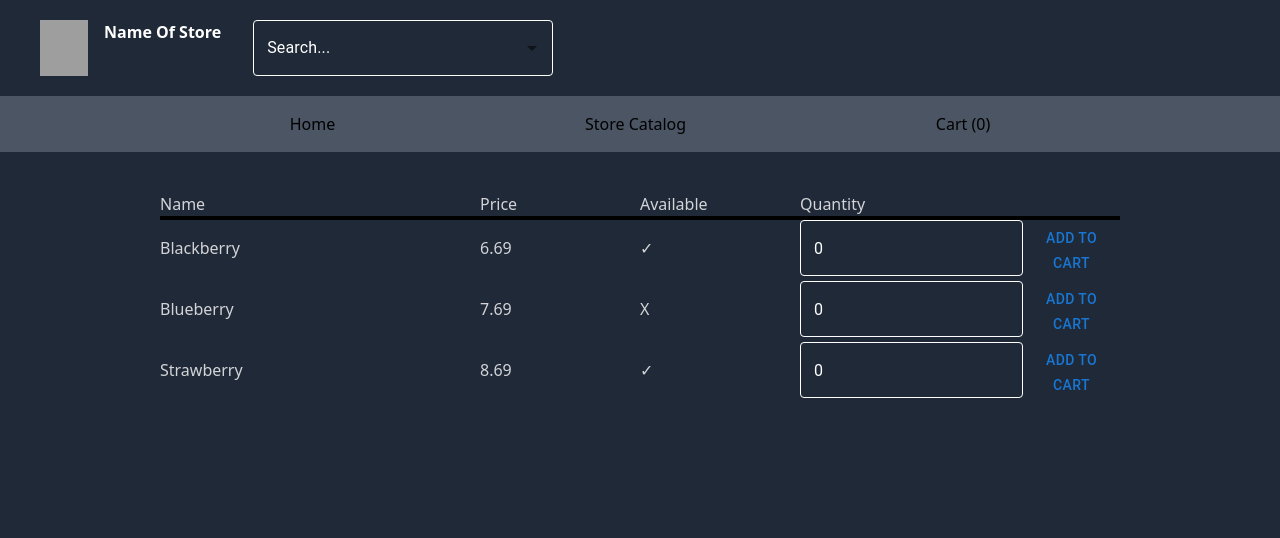
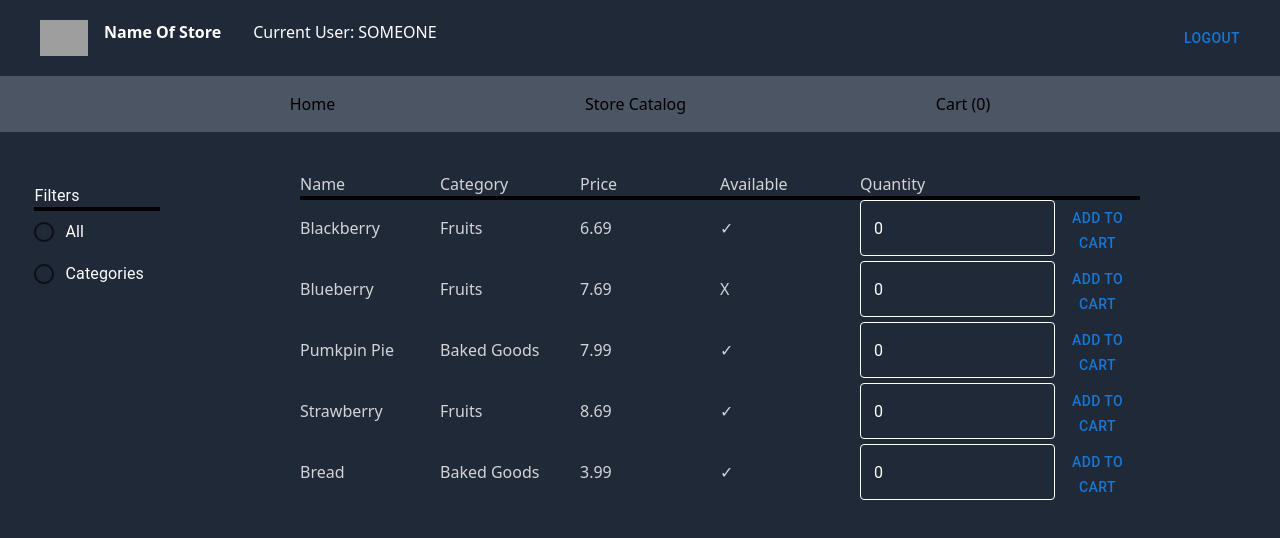
Before and after one commit to RickyBoall/EECS4413_Project, a React (Create React App) app: page /catalog in a window 1280 px wide. Shown: the top 538 px of the page. Built offline with nearby package versions, Linux system fonts and the light colour scheme; grey boxes are pictures that could not be loaded.

Commit message:
Added sign in flow and sorted items

```diff
--- a/src/App.js
+++ b/src/App.js
@@ -1,19 +1,34 @@
 import logo from './logo.svg';
 import './App.css';
-import { useState } from 'react';
+import { useEffect, useState } from 'react';
 import {BrowserRouter, Routes, Route} from 'react-router-dom';
-import {Home, CatalogPage, Page2} from './pages';
+import {Home, CatalogPage, Page2, LoginPage} from './pages';
 // import Home from './pages/Home';
 
 function App() {
   const [cart, setCart] = useState([]);
+  const [loggedIn, setLoggedIn] = useState(false);
+
+  useEffect(() => {
+    let user = window.localStorage.getItem("user");
+    // console.log(user);
+    if(user === null || user === "") {
+      setLoggedIn(false);
+    } else {
+      setLoggedIn(true);
+    }
+  }, [])
 
   return (
     <BrowserRouter basename="/">
       <Routes>
-      <Route path="/catalog" element={<CatalogPage cart={cart} setCart={(e) => setCart(e)} />} />
-      <Route path="/cart" element={<Page2 cart={cart} setCart={(e) => setCart(e)} />} />
+        <Route path="/catalog" element={<CatalogPage cart={cart} setCart={(e) => setCart(e)} />} />
+        <Route path="/cart" element={<Page2 cart={cart} setCart={(e) => setCart(e)} />} />
+        {loggedIn ?
         <Route path="*" element={<Home cart={cart} setCart={(e) => setCart(e)}/>} />
+        :
+        <Route path="*" element={<LoginPage/>} />
+      }
       </Routes>
     </BrowserRouter>
   );
--- a/src/components/BasePage.js
+++ b/src/components/BasePage.js
@@ -17,7 +17,7 @@ const StyledAutocomplete = styled(Autocomplete) ({
       }
 })
 
-export default function BasePage({ cart, setCart }) {
+export default function BasePage({ cart, setCart, notLoggedIn }) {
     const [items, setItems] = useState([
         {
             "id": 4,
@@ -47,6 +47,7 @@ export default function BasePage({ cart, setCart }) {
         })
         setItemNames(nameArr)
     }, [])
+
     return (
         <div>
             <div className="flex px-10 py-5">
@@ -55,10 +56,22 @@ export default function BasePage({ cart, setCart }) {
                     <h4 className="text-white font-semibold">Name Of Store</h4>
                 </div>
                 <div className="flex ml-8">
-                    <StyledAutocomplete sx={{ width: 300 }} options={itemNames} renderInput={(params) => <TextField {...params} label={<p style={{ "color" : "white" }}> Search... </p>} />} />
+                    <p className="text-white"> Current User: SOMEONE </p>
+                </div>
+                <div className="absolute mr-8 right-0">
+                    {notLoggedIn ?
+                        null
+                    :
+                        <Button onClick={() => {window.localStorage.removeItem('user'); window.location.reload();}}> Logout </Button>
+                    }
+                    {/* <StyledAutocomplete sx={{ width: 300 }} options={itemNames} renderInput={(params) => <TextField {...params} label={<p style={{ "color" : "white" }}> Search... </p>} />} /> */}
                 </div>
             </div>
             <div className="flex items-center px-10 h-14 bg-gray-600 w-full justify-between">
+                {notLoggedIn ?
+                    null
+                :
+                <>
                     <div></div>
                     <div className="">
                         <Link to="/home"> Home </Link>
@@ -70,6 +83,8 @@ export default function BasePage({ cart, setCart }) {
                         <Link to="/cart"> Cart ({cart.length}) </Link>
                     </div>
                     <div></div>
+                </>
+                }
             </div>
         </div>
     )
--- a/src/components/ItemsList.js
+++ b/src/components/ItemsList.js
@@ -1,5 +1,5 @@
 import { useState, useEffect } from "react";
-import { Button, TextField, styled } from "@mui/material";
+import { Button, TextField, styled, Modal, RadioGroup, Radio, FormControl, FormLabel, FormControlLabel } from "@mui/material";
 
 const StyledTextField = styled(TextField) ({
     '& label.Mui-focused': {
@@ -25,8 +25,12 @@ const StyledTextField = styled(TextField) ({
 })
 
 export default function ItemsList({ storeItems, cart, setCart }) {
-    const [items, setItems] = useState(storeItems)
-    const [quantities, setQuantities] = useState([])
+    const [items, setItems] = useState(storeItems);
+    const [quantities, setQuantities] = useState([]);
+    const [modalOpen, setModalOpen] = useState(false);
+    const [selectedItem, setSelectedItem] = useState({});
+    const originalItemsArr = storeItems;
+
     useEffect(() => {
         let tempArr = [];
         storeItems.map((item) => {
@@ -50,10 +54,46 @@ export default function ItemsList({ storeItems, cart, setCart }) {
         setQuantities([...tempArr]);
     }
 
+    const compareStrings = (a, b) => {
+        a = a.toLowerCase();
+        b = b.toLowerCase();
+        return (a < b) ? -1 : (a > b) ? 1 : 0;
+    }
+
+    const sortItemCategories = () => {
+        let newArr = items;
+        newArr.sort(function(a, b) {
+            return compareStrings(a.category, b.category);
+        })
+        setItems([...newArr])
+    }
+
     return (
-        <div className="flex grid grid-cols-8 py-10  text-zinc-300">
-            <div className="col-start-2 col-span-2 border-b-4 border-black">
+        <div className="flex grid grid-cols-8">
+            <div className="flex col-span-1 justify-end py-10">
+                <div className="justify-center py-3">
+                    <FormControl>
+                        <FormLabel> <p className="text-white border-b-4 border-black">Filters</p> </FormLabel>
+                        <RadioGroup>
+                            <FormControlLabel value="all" control={<Radio onClick={() => setItems([...originalItemsArr])} />} label={<p className="text-white"> All </p>} />
+                            <FormControlLabel value="categories" control={<Radio onClick={() => sortItemCategories()} />} label={<p className="text-white"> Categories </p>} />
+                            {/* <FormControlLabel value="Brand?" /> */}
+                        </RadioGroup>
+                    </FormControl>
+                </div>
+            </div>
+            <div className="flex col-span-7">
+                <Modal open={modalOpen} onClose={() => setModalOpen(false)}>
+                    <div className="flex bg-gray-400/80 items-center justify-center w-[50vw] h-[30vh] mx-auto my-48">
+                    <p> PUT ITEM INFO HERE: {selectedItem.name} </p>
+                    </div>
+                </Modal>
+                <div className="flex grid grid-cols-8 py-10 text-zinc-300">
+                    <div className="col-start-2 col-span-1 border-b-4 border-black">
                         <p> Name </p>
+                    </div>
+                    <div className="col-start-3 col-span-1 border-b-4 border-black">
+                        <p> Category </p>
                     </div>
                     <div className="col-start-4 col-span-1 border-b-4 border-black">
                         <p> Price </p>
@@ -65,11 +105,14 @@ export default function ItemsList({ storeItems, cart, setCart }) {
                         <p> Quantity </p>
                     </div>
 
-            {storeItems.map((item, index) => {
+                    {items.map((item, index) => {
                         return (
                             <>
-                        <div className="col-start-2 col-span-2 py-4">
-                            <p> {item.name} </p>
+                                <div className="col-start-2 col-span-1 py-4">
+                                    <button onClick={() => {setSelectedItem(item); setModalOpen(true)}}> {item.name} </button>
+                                </div>
+                                <div className="col-start-3 col-span-1 py-4">
+                                    <p> {item.category} </p>
                                 </div>
                                 <div className="col-start-4 col-span-1 py-4">
                                     <p> {item.price} </p>
@@ -94,5 +137,7 @@ export default function ItemsList({ storeItems, cart, setCart }) {
                     })}
 
                 </div>
+            </div>
+        </div>
     )
 }
--- a/src/pages/CatalogPage.js
+++ b/src/pages/CatalogPage.js
@@ -6,21 +6,39 @@ export default function CatalogPage({ cart, setCart }) {
         {
             "id": 4,
             "name": "Blackberry",
+            "category": "Fruits",
             "available": true,
             "price": 6.69
         },
         {
             "id": 5,
             "name": "Blueberry",
+            "category": "Fruits",
             "available": false,
             "price": 7.69
         },
         {
             "id": 6,
+            "name": "Pumkpin Pie",
+            "category": "Baked Goods",
+            "available": true,
+            "price": 7.99
+        },
+        {
+            "id": 6,
             "name": "Strawberry",
+            "category": "Fruits",
             "available": true,
             "price": 8.69
         },
+        {
+            "id": 6,
+            "name": "Bread",
+            "category": "Baked Goods",
+            "available": true,
+            "price": 3.99
+        },
+
     ])
     return (
         <div  className="h-screen flex flex-col bg-gray-800">
--- /dev/null
+++ b/src/pages/LoginPage.js
@@ -0,0 +1,26 @@
+import { useEffect, useState } from "react";
+import { BasePage } from "../components";
+import { Button } from "@mui/material";
+
+
+export default function LoginPage() {
+
+    return (
+        <div className="h-screen flex flex-col bg-gray-800">
+            <BasePage notLoggedIn={true} />
+            <div className="flex h-[50%] items-center justify-center">
+                <div>
+                    <div className="flex justify-center py-3">
+                        <input placeholder="Username" />
+                    </div>
+                    <div className="flex justify-center py-3">
+                        <input placeholder="Password" type="password" />
+                    </div>
+                    <div className="flex justify-center py-3">
+                        <Button className="text-white" onClick={() => {localStorage.setItem('user', "placeholder"); window.location.reload();}}> Log In </Button>
+                    </div>
+                </div>
+            </div>
+        </div>
+    )
+}
--- a/src/pages/Page2.js
+++ b/src/pages/Page2.js
@@ -4,7 +4,7 @@ import { BasePage } from "../components";
 export default function Page2({ cart, setCart }) {
 
     return (
-        <div  className="h-screen flex flex-col bg-gray-800">
+        <div className="h-screen flex flex-col bg-gray-800">
             <BasePage cart={cart} setCart={(e) => setCart(e)}/>
             <button className="text-white py-10" onClick={() => console.log(cart)}> CONSOLE LOG CART </button>
             {/* <ItemsList storeItems={items} cart={cart} setCart={(e) => setCart(e)} /> */}
--- a/src/pages/index.js
+++ b/src/pages/index.js
@@ -1,3 +1,4 @@
 export {default as Home} from './Home';
 export {default as CatalogPage} from './CatalogPage';
 export {default as Page2} from './Page2';
+export {default as LoginPage} from './LoginPage';
```
Lines whose indentation alone changed are shown as unchanged.
